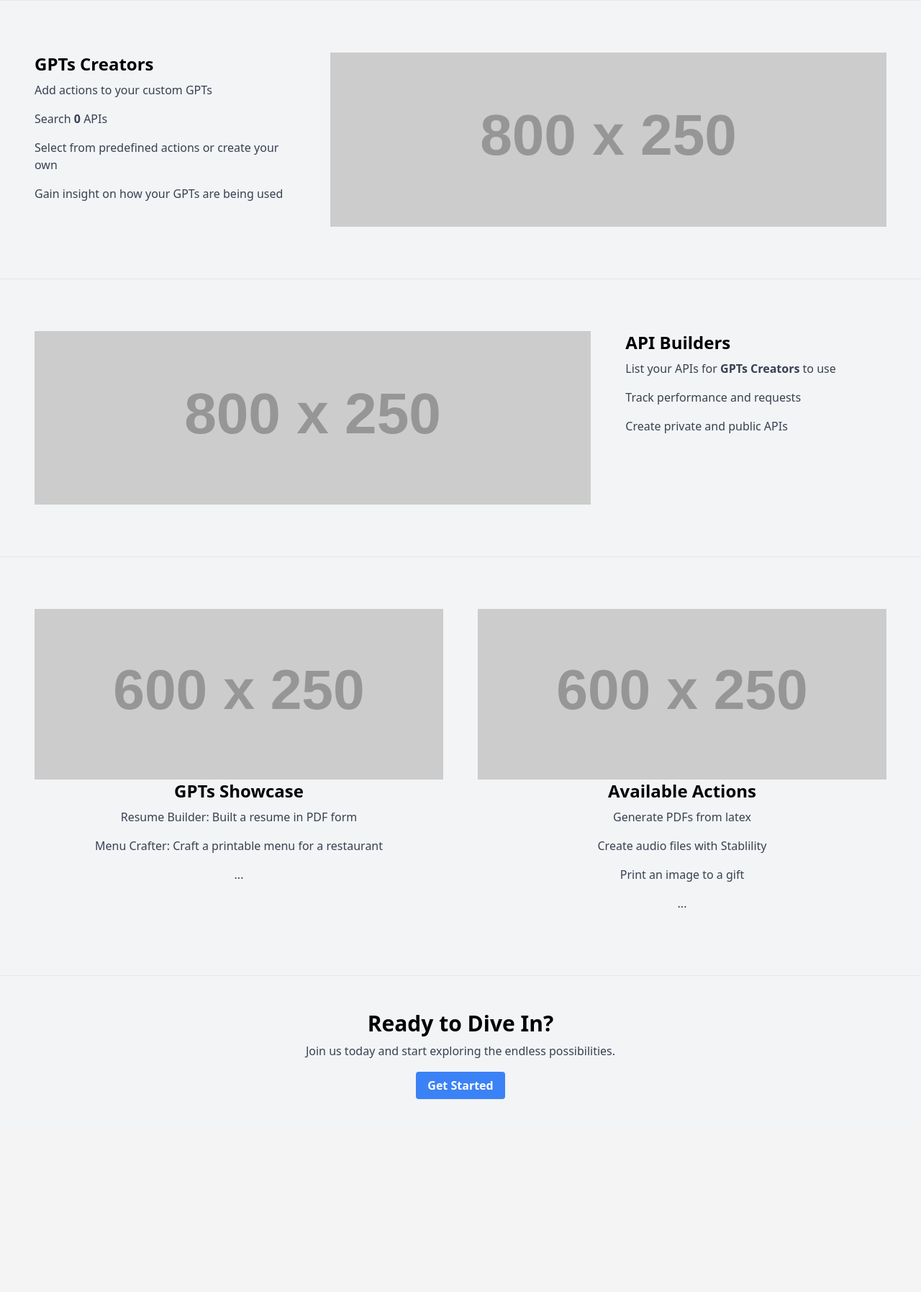
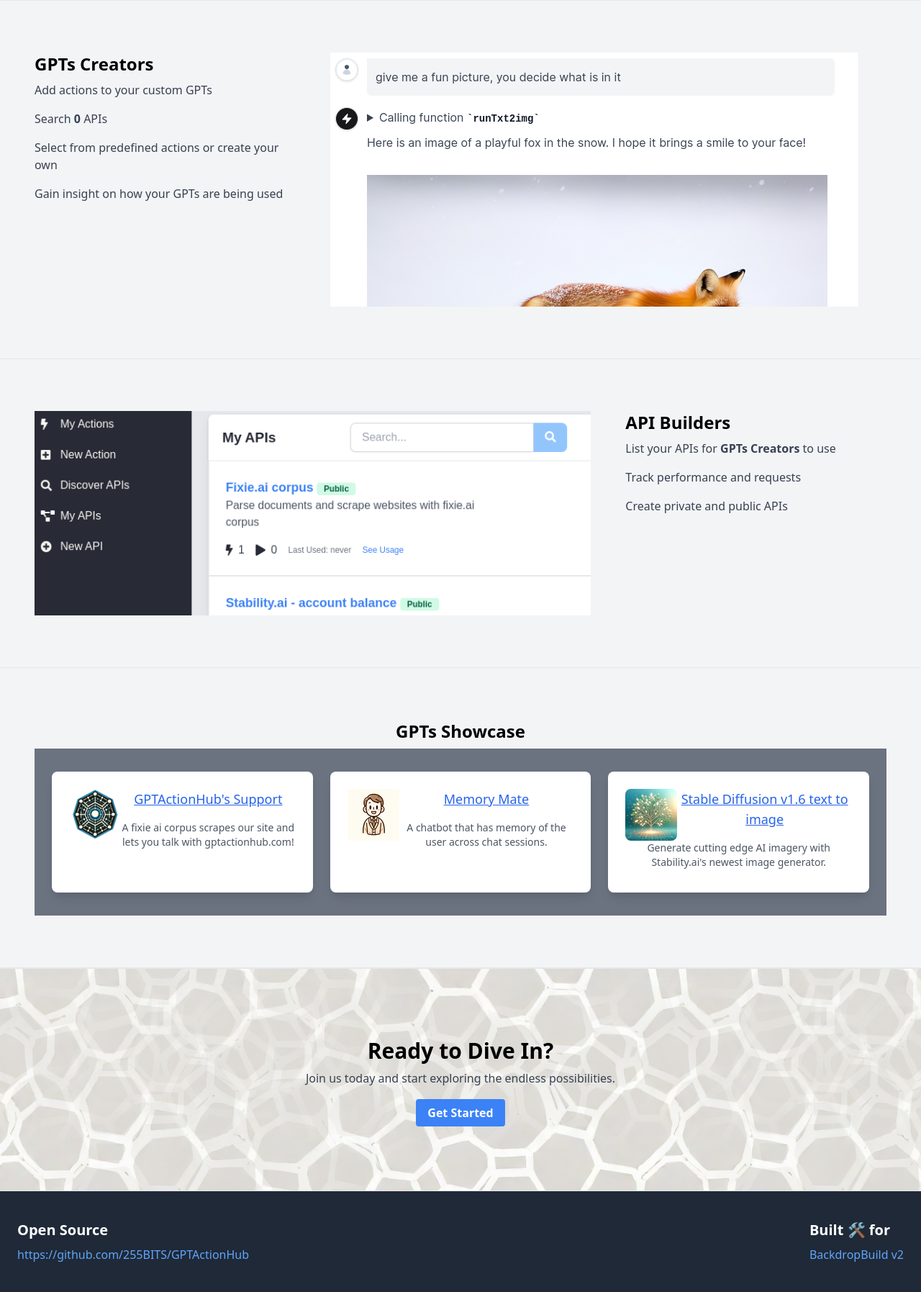
Before and after one commit to 255BITS/BackdropBuild, a Flask app: page / in a window 1280 px wide. Shown: the part 264-2059 px from the top of the page at 72% size. Before the commit the page ends 1791 px from the top, so only its background shows below. Run offline with Flask 3, Linux system fonts and the light colour scheme; grey boxes labelled with a size stand in for pictures from a placeholder-image service; data that the repository does not hold is empty; some libraries are stand-ins or nearby versions.

Commit message:
landing page

```diff
--- a/portal/app/templates/landing.html
+++ b/portal/app/templates/landing.html
@@ -4,6 +4,10 @@
   <style>
 .custom-bg {
   background-image: url('/static/bg1.png');
+  background-repeat: repeat; /* This will tile your image */
+}
+.custom-bg2 {
+  background-image: url('/static/bg2.png');
   background-repeat: repeat; /* This will tile your image */
 }
   </style>
@@ -28,14 +32,14 @@
             <p class="text-gray-700 mb-4">Gain insight on how your GPTs are being used</p>
         </div>
         <div class="w-full md:w-2/3 p-6">
-            <img src="https://placehold.co/800x250/EEE/31343C"/>
+            <img src="/static/valueprop1.png"/>
         </div>
     </div>
 </div>
 <div class="container mx-auto px-6 border-b">
     <div class="flex flex-wrap my-12">
         <div class="w-full md:w-2/3 p-6">
-            <img src="https://placehold.co/800x250/EEE/31343C"/>
+            <img src="/static/valueprop2.png"/>
         </div>
         <div class="w-full md:w-1/3 p-6">
             <h2 class="text-2xl font-bold mb-2">API Builders</h2>
@@ -47,25 +51,64 @@
 </div>
 <div class="container mx-auto px-6 border-b">
     <div class="flex flex-wrap my-12">
-        <div class="w-full md:w-1/2 p-6 text-center">
-            <img src="https://placehold.co/600x250/EEE/31343C"/>
+        <div class="w-full p-6 text-center">
             <h2 class="text-2xl font-bold mb-2">GPTs Showcase</h2>
-            <p class="text-gray-700 mb-4">Resume Builder: Built a resume in PDF form</p>
-            <p class="text-gray-700 mb-4">Menu Crafter: Craft a printable menu for a restaurant</p>
-            <p class="text-gray-700 mb-4">...</p>
-        </div>
-        <div class="w-full md:w-1/2 p-6 text-center">
-            <img src="https://placehold.co/600x250/EEE/31343C"/>
-            <h2 class="text-2xl font-bold mb-2">Available Actions</h2>
-            <p class="text-gray-700 mb-4">Generate PDFs from latex</p>
-            <p class="text-gray-700 mb-4">Create audio files with Stablility</p>
-            <p class="text-gray-700 mb-4">Print an image to a gift</p>
-            <p class="text-gray-700 mb-4">...</p>
+                <div class="container mx-auto px-6 py-8 bg-gray-500">
+                  <div class="grid grid-cols-1 md:grid-cols-2 lg:grid-cols-3 gap-6">
+                    <!-- First Example (Original) -->
+                    <div class="bg-white shadow-lg rounded-lg p-6">
+                      <div class="mb-2">
+                        <p class="text-lg font-semibold">
+                          <img src="/static/gpt1.png" class="float-left"/>
+                          <p class="text-gray-700 mb-4 text-lg">
+                            <a class='text-blue-600 hover:text-blue-800 underline' target='_blank' href='https://chat.openai.com/g/g-AlNwd9j61-gptactionhub-s-support'>GPTActionHub's Support</a>
+                          </p>
+                        </p>
+                        <p class="text-sm text-gray-600 align-bottom items-end">
+                          A fixie ai corpus scrapes our site and lets you talk with gptactionhub.com!
+                        </p>
+                      </div>
+                    </div>
+
+                    <!-- Second Example (Converted) -->
+                    <div class="bg-white shadow-lg rounded-lg p-6">
+                      <div class="mb-2">
+                        <p class="text-lg font-semibold">
+                          <!-- Placeholder for an image, if any -->
+                          <img src="/static/gpt2.png" class="float-left"/>
+                          <p class="text-gray-700 mb-4 text-lg">
+                            <a class='text-blue-600 hover:text-blue-800 underline' target='_blank' href='https://chat.openai.com/g/g-d16txttjs-memory-mate'>Memory Mate</a>
+                          </p>
+                        </p>
+                        <p class="text-sm text-gray-600 align-bottom items-end">
+                          A chatbot that has memory of the user across chat sessions.
+                        </p>
+                      </div>
+                    </div>
+
+                    <!-- Third Example (Converted) -->
+                    <div class="bg-white shadow-lg rounded-lg p-6">
+                      <div class="mb-2">
+                        <p class="text-lg font-semibold">
+                          <!-- Placeholder for an image, if any -->
+                          <img src="/static/gpt3.png" class="float-left rounded-lg"/>
+                          <p class="text-gray-700 mb-4 text-lg">
+                            <a class='text-blue-600 hover:text-blue-800 underline' target='_blank' href='https://chat.openai.com/g/g-LYHf8mLAy-stable-diffusion-v1-6-text-to-image-stability-ai'>Stable Diffusion v1.6 text to image</a>
+                          </p>
+                        </p>
+                        <p class="text-sm text-gray-600 align-bottom items-end">
+                          Generate cutting edge AI imagery with Stability.ai's newest image generator.
+                        </p>
+                      </div>
+                    </div>
+                </div>
+            </div>
         </div>
     </div>
+</div>
 
 </div>
-<div class="container mx-auto px-6">
+<div class="text-center px-6 py-12 bg-gray-100 border-b border-t custom-bg2">
     <div class="text-center py-12">
         <h2 class="text-3xl font-bold mb-2">Ready to Dive In?</h2>
         <p class="text-gray-700 mb-6">Join us today and start exploring the endless possibilities.</p>
@@ -74,4 +117,24 @@
         </a>
     </div>
 </div>
+<footer class="bg-gray-800 text-white">
+    <div class="container mx-auto px-6 py-10">
+        <div class="flex flex-col md:flex-row justify-between items-center">
+            <div>
+                <h3 class="text-xl font-semibold">Open Source</h3>
+                <p class="mt-2">
+                    <a href="https://github.com/255BITS/GPTActionHub" class="text-blue-400 hover:text-blue-300">https://github.com/255BITS/GPTActionHub</a>
+                </p>
+            </div>
+            <div class="mt-6 md:mt-0">
+                <h3 class="text-xl font-semibold">Built 🛠️ for
+                </h3>
+                <p class="mt-2">
+                    <a href="https://backdropbuild.com/v2" class="text-blue-400 hover:text-blue-300">BackdropBuild v2</a>
+                </p>
+            </div>
+        </div>
+    </div>
+</footer>
+
 {% endblock %}
```
Also changed, not shown: portal/app/static/bg2.png (added), portal/app/static/gpt1.png (added), portal/app/static/gpt2.png (added), portal/app/static/gpt3.png (added), portal/app/static/valueprop1.png (added), portal/app/static/valueprop2.png (added).
